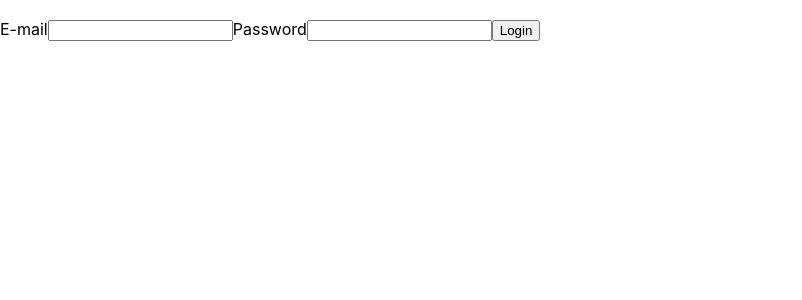
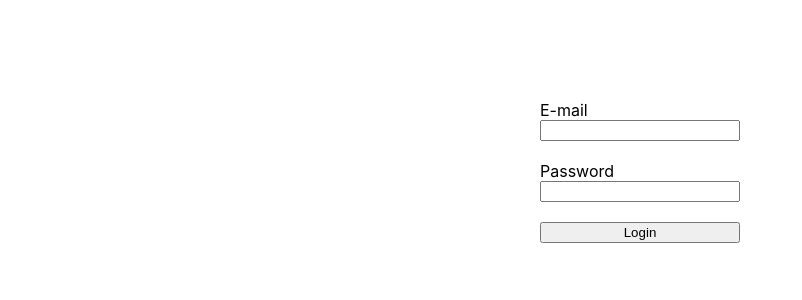
Before and after one commit to donna6355/vue, a React (Create React App) app in the folder reactAgain/client/: page /login in a window 1280 px wide. Shown: the top 300 px of the page, without its empty margins (0-802 px from the left). Built offline with nearby package versions, Linux system fonts and the light colour scheme.

Commit message:
hmm... sth wrong...

```diff
--- /dev/null
+++ b/reactAgain/client/src/_actions/user_action.js
@@ -0,0 +1,11 @@
+import axios from "axios";
+
+export function loginUser(dataToSubmit) {
+  const request = axios
+    .post("/api/login", dataToSubmit)
+    .then((res) => res.data);
+  return {
+    type: "LOGIN_USER",
+    payload: request,
+  };
+}
--- a/reactAgain/client/src/_reducers/user_reducer.js
+++ b/reactAgain/client/src/_reducers/user_reducer.js
@@ -0,0 +1,8 @@
+export default function user(state = {}, action) {
+  switch (action.type) {
+    case "LOGIN_USER":
+      return { ...state, loginSuccess: action.payload };
+    default:
+      return state;
+  }
+}
--- a/reactAgain/client/src/components/views/LoginPage/LoginPage.js
+++ b/reactAgain/client/src/components/views/LoginPage/LoginPage.js
@@ -1,10 +1,11 @@
 import React, { useState } from "react";
 import { useDispatch } from "react-redux";
+import { loginUser } from "../../../_actions/user_action";
 
-function LoginPage() {
+function LoginPage(props) {
   const dispatch = useDispatch();
-  const { email, setEmail } = useState("");
-  const { password, setPassword } = useState("");
+  const [email, setEmail] = useState("");
+  const [password, setPassword] = useState("");
   const onEmailChange = (evt) => {
     setEmail(evt.currentTarget.text);
   };
@@ -17,12 +18,18 @@ function LoginPage() {
       email: email,
       password: password,
     };
-    dispatch(loginUser(body));
+    dispatch(loginUser(body)).then((res) => {
+      if (res.payload.loginSuccess) {
+        props.history.push("/");
+      } else {
+        alert("Error");
+      }
+    });
   };
   return (
     <div>
       <form className="column" onSubmit={onSubmitHandler}>
-        <label for="email">E-mail</label>
+        <label>E-mail</label>
         <input
           id="email"
           name="email"
@@ -30,9 +37,7 @@ function LoginPage() {
           value={email}
           onChange={onEmailChange}
         ></input>
-        <label style={{ marginTop: 20 }} for="password">
-          Password
-        </label>
+        <label style={{ marginTop: 20 }}>Password</label>
         <input
           type="password"
           id="password"
--- a/reactAgain/client/src/index.css
+++ b/reactAgain/client/src/index.css
@@ -1,13 +1,20 @@
 body {
   margin: 0;
-  font-family: -apple-system, BlinkMacSystemFont, 'Segoe UI', 'Roboto', 'Oxygen',
-    'Ubuntu', 'Cantarell', 'Fira Sans', 'Droid Sans', 'Helvetica Neue',
+  font-family: -apple-system, BlinkMacSystemFont, "Segoe UI", "Roboto", "Oxygen",
+    "Ubuntu", "Cantarell", "Fira Sans", "Droid Sans", "Helvetica Neue",
     sans-serif;
   -webkit-font-smoothing: antialiased;
   -moz-osx-font-smoothing: grayscale;
 }
 
 code {
-  font-family: source-code-pro, Menlo, Monaco, Consolas, 'Courier New',
+  font-family: source-code-pro, Menlo, Monaco, Consolas, "Courier New",
     monospace;
 }
+
+.column {
+  width: 200px;
+  margin: 100px auto;
+  display: flex;
+  flex-direction: column;
+}
```
Also changed, not shown: 1 other file (tests, documents, lock files or other folders).
